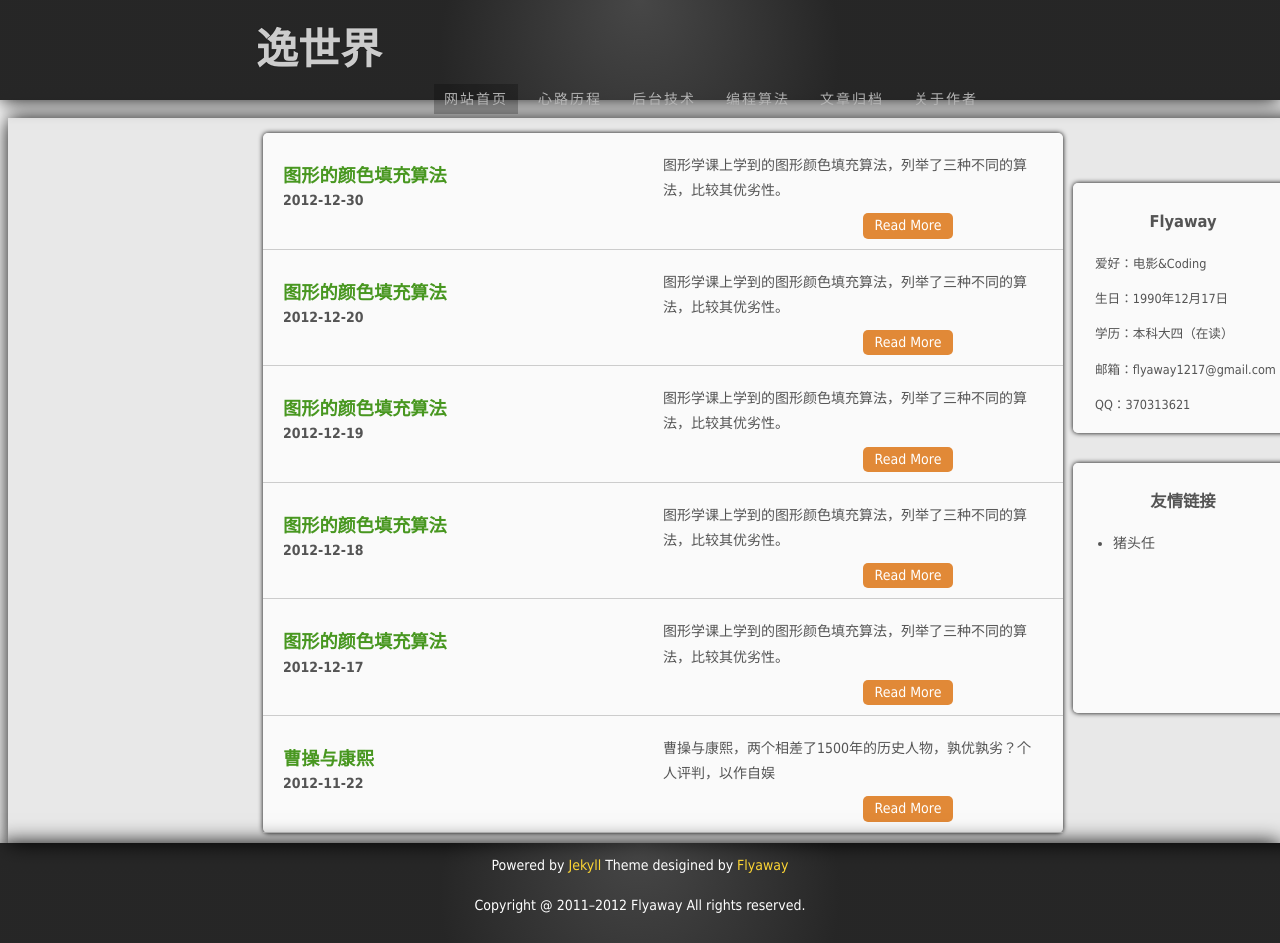
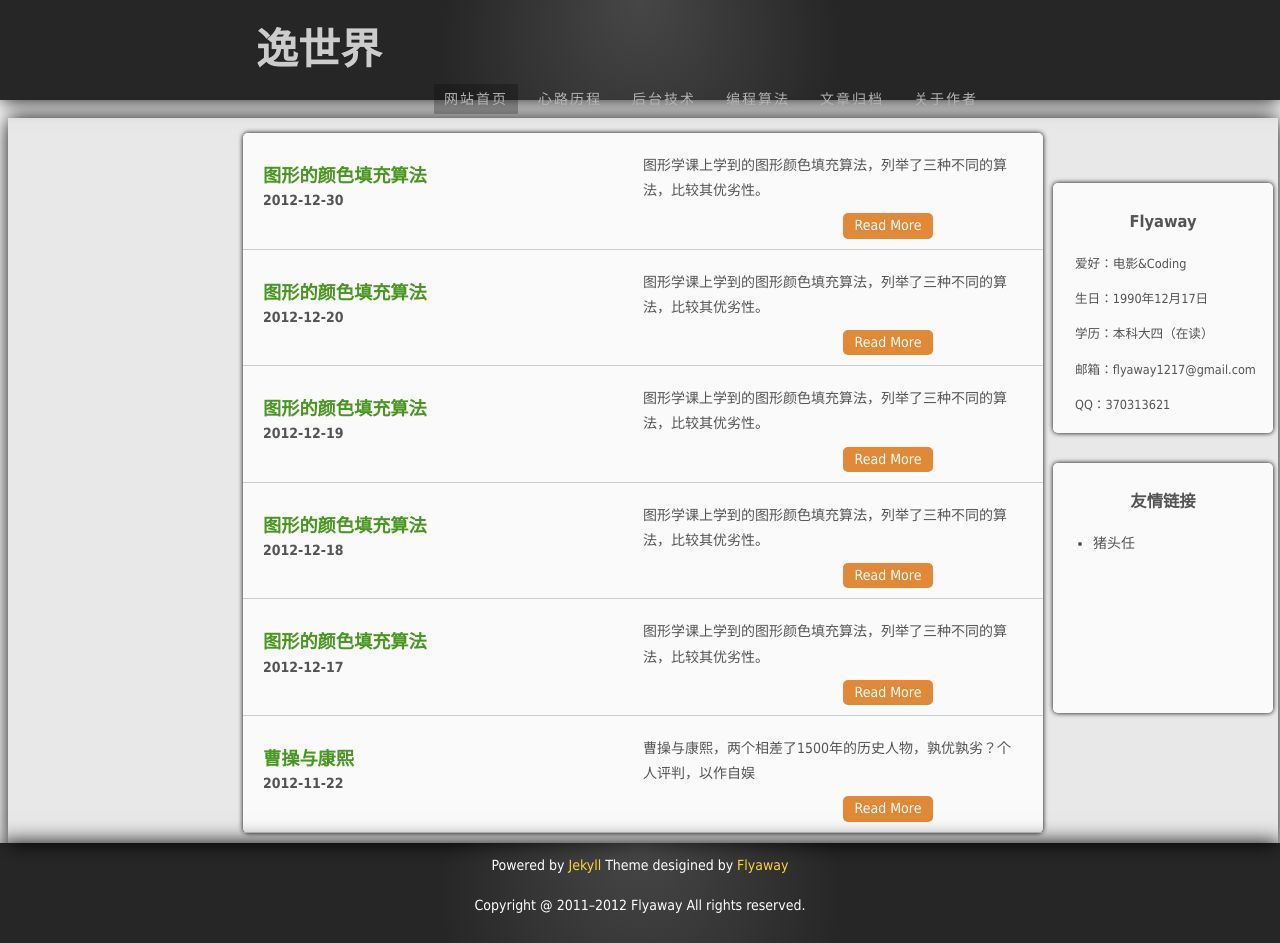
Before and after one commit to flyaway1217/flyaway1217.github.com, a Jekyll site: the page built from index.html, in a window 1280 px wide. Built offline with Jekyll 4.4.1, drawn with Linux system fonts in a browser that asks for light colours.

Commit message:
Update the index.css

```diff
--- a/css/style.css
+++ b/css/style.css
@@ -127,7 +127,7 @@ body{
 }
 
  #left{
-	 width:20%;
+	 /*width:20%;*/
 	/*background:red;*/
 	-moz-box-ordinal-group:1;
   -o-box-ordinal-group:1;
@@ -145,7 +145,7 @@ body{
 	-o-box-orient:vertical;
 	-webkit-box-orient:vertical;
 	box-orient:vertical;
-	min-width:250px;
+	width:230px;
 }
 
 #container{
@@ -173,7 +173,7 @@ body{
 	-o-box-orient:vertical;
 	-webkit-box-orient:vertical;
 	box-orient:vertical;
-	min-width:250px;
+	width:230px;
 }
 
 
```
